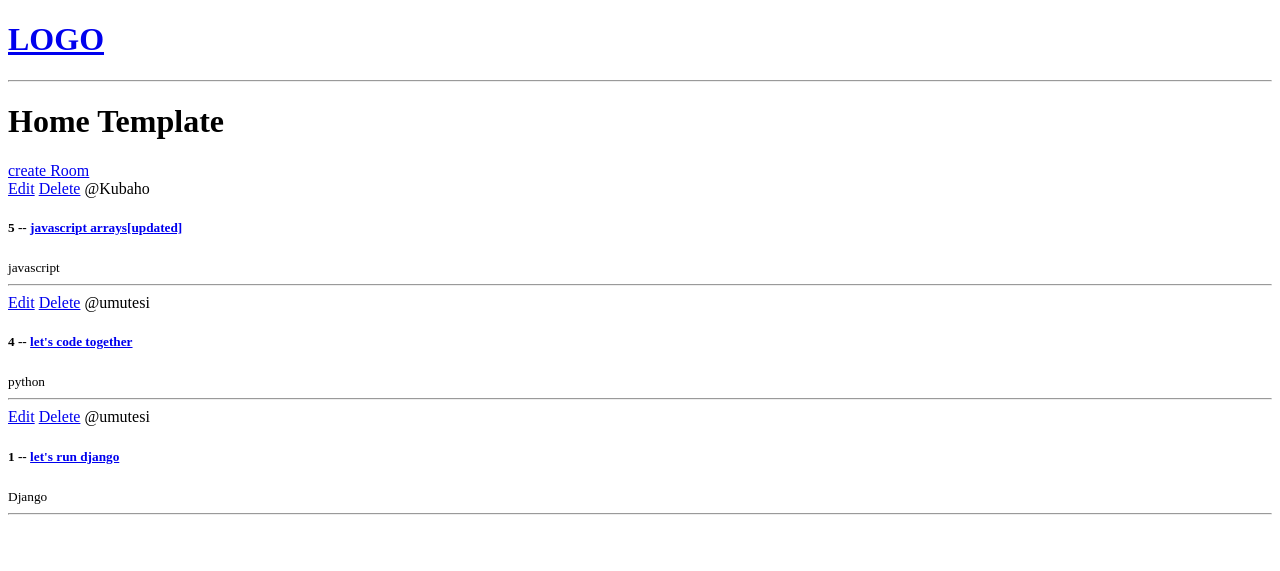
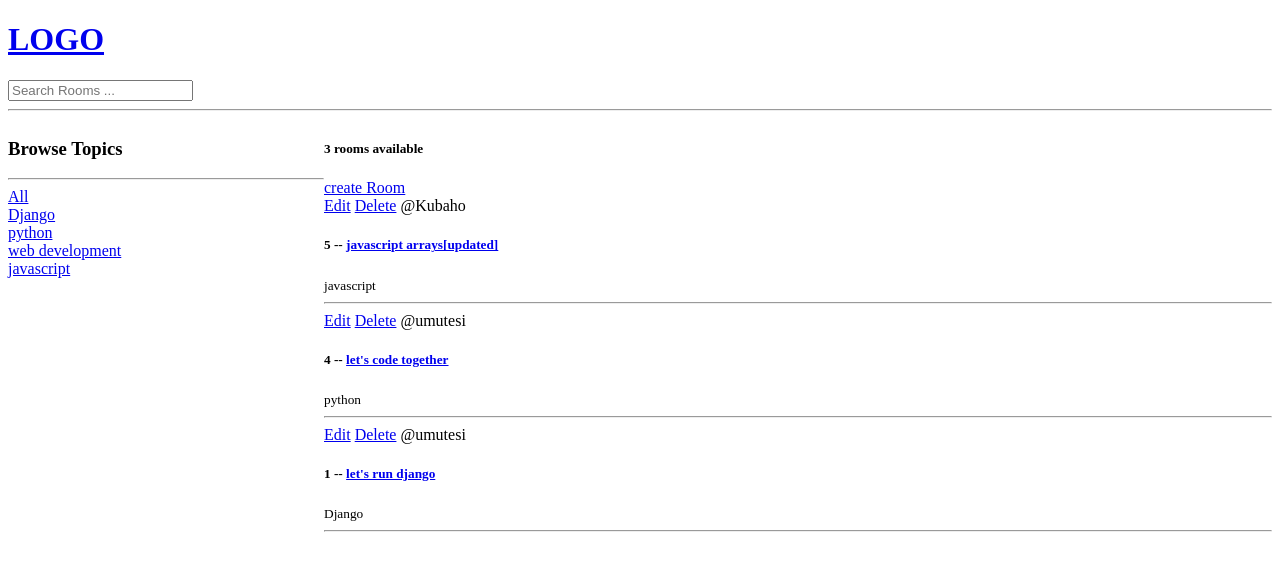
Before and after one commit to umutesililiane/Django_studybud, a Django app: page / in a window 1280 px wide. Shown: the top 571 px of the page. Run offline with Django 4.2, Linux system fonts and the light colour scheme; data comes from the database, SQL or seed files in the repository.

Commit message:
search rooms [search functionality]

```diff
--- a/base/templates/base/home.html
+++ b/base/templates/base/home.html
@@ -1,7 +1,29 @@
 {% extends 'main.html'%} {% block content %}
-<h1>Home Template</h1>
+<style>
+  .home-container {
+    display: grid;
+    grid-template-columns: 1fr 3fr;
+  }
+</style>
+
+<div class="home-container">
+  <div>
+    <h3>Browse Topics</h3>
+    <hr />
+    <div>
+      <a href=" {% url 'home' %}">All</a>
+    </div>
+
+    {% for topic in topics %}
 
     <div>
+      <a href=" {% url 'home' %}? q={{topic.name}}">{{topic.name}}</a>
+    </div>
+
+    {%endfor%}
+  </div>
+  <div>
+    <h5>{{room_count}} rooms available</h5>
     <a href="{% url 'create-room' %}"> create Room</a>
 
     <div>
@@ -18,5 +40,7 @@
       </div>
       {% endfor%}
     </div>
+  </div>
+
   {% endblock content %}
 </div>
--- a/base/views.py
+++ b/base/views.py
@@ -1,5 +1,6 @@
 from django.shortcuts import render, redirect
-from .models import Room
+from django.db.models import Q
+from .models import Room, Topic
 from .forms import RoomForm
 
 # Create your views here.
@@ -12,8 +13,17 @@ from .forms import RoomForm
 
 def home(request):
     # return HttpResponse(' Home page')
-    rooms = Room.objects.all()
-    context = {'rooms':rooms}
+
+    q = request.GET.get('q') if request.GET .get('q') != None else ''
+    rooms = Room.objects.filter(
+          Q(topic__name__icontains = q) |
+          Q(name__icontains = q) |
+          Q(description__icontains = q)
+    )
+    topics = Topic.objects.all()
+    room_count = rooms.count()
+
+    context = {'rooms':rooms,'topics':topics,'room_count':room_count}
     return render(request, 'base/home.html',context)
 
 def room(request, pk):
--- a/templates/navbar.html
+++ b/templates/navbar.html
@@ -2,4 +2,9 @@
     <h1>LOGO</h1>
 </a>
 
+
+<form method="GET" action="{% url 'home'%}">
+    <input type="text" name="q" placeholder="Search Rooms ..." />
+</form>
+
 <hr>
```
Lines whose indentation alone changed are shown as unchanged.
